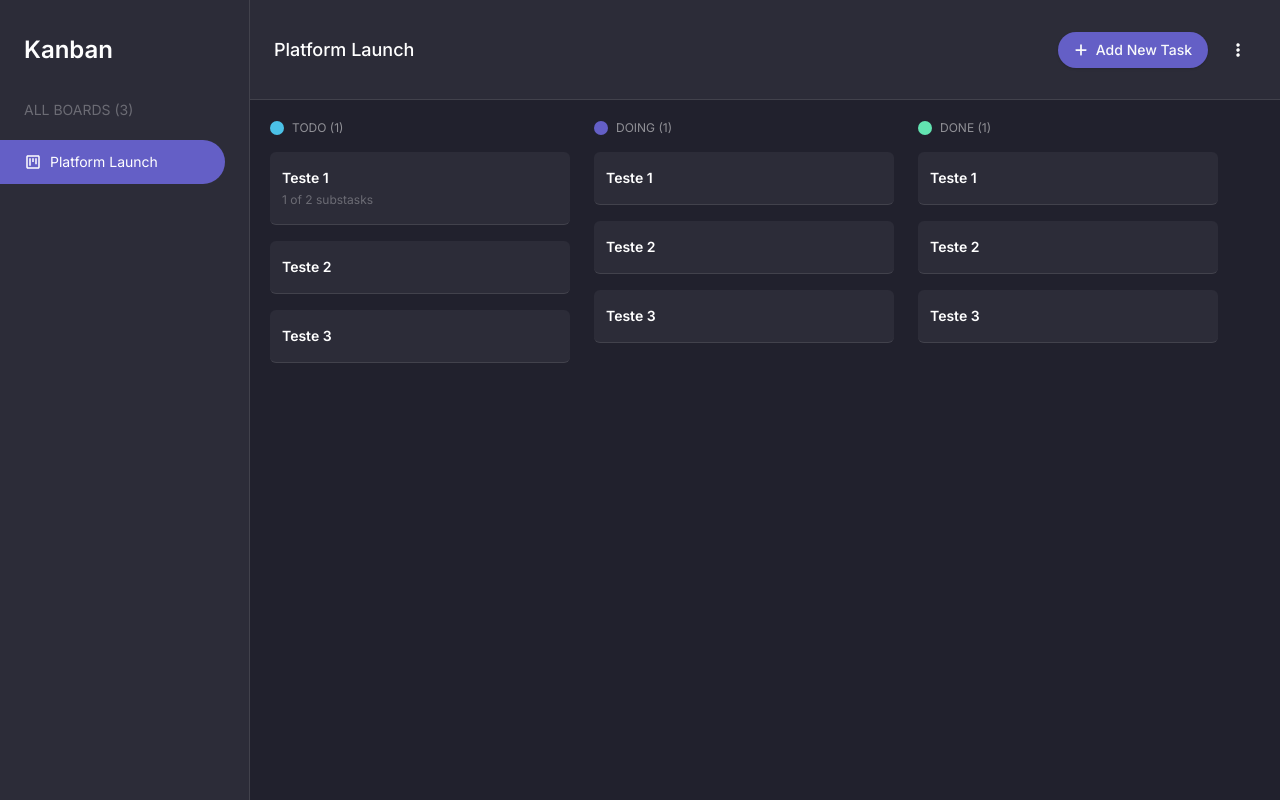
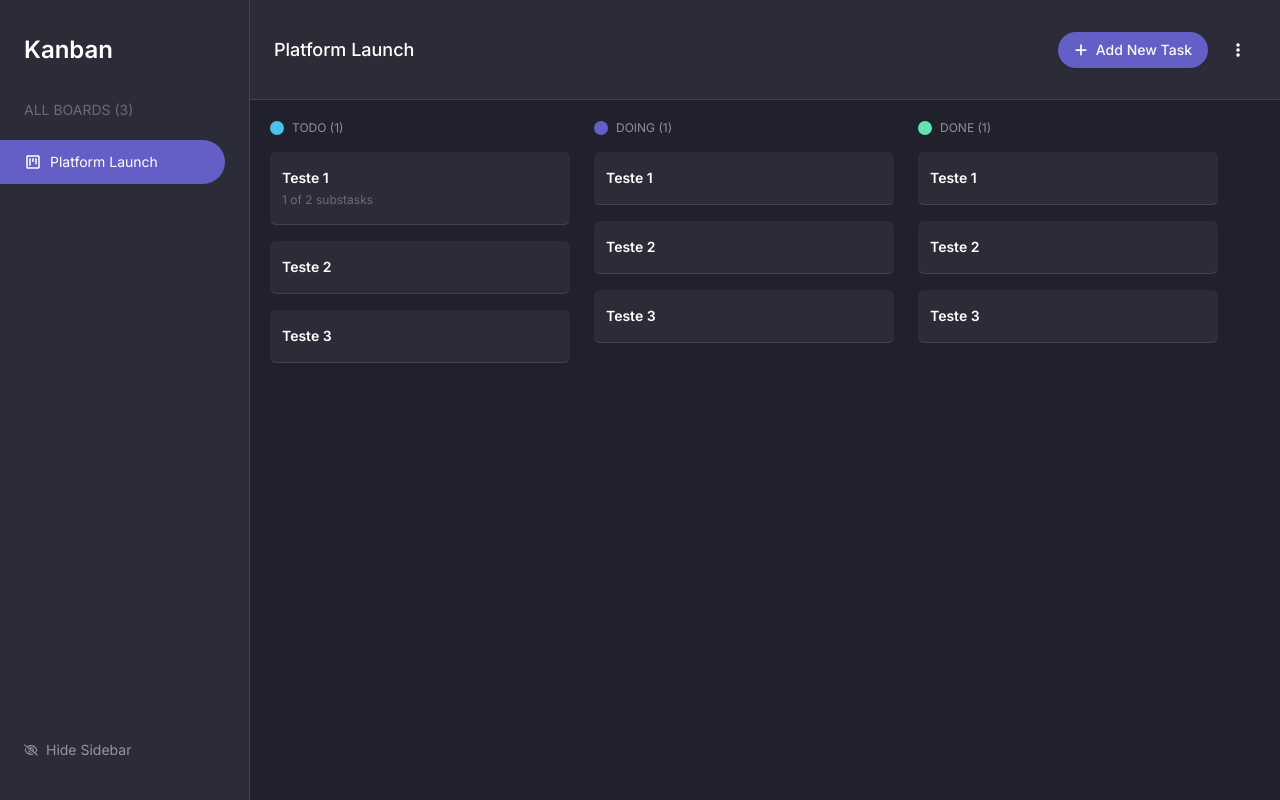
Before and after one commit to DaniloCHGS/kanban-app, a Next.js app: page / in a window 1280 px wide. Built offline with nearby package versions, Linux system fonts and the light colour scheme.

Commit message:
Hidden and show aside

```diff
--- /dev/null
+++ b/app/app.tsx
@@ -0,0 +1,23 @@
+"use client";
+
+import { useAside } from "@/store/useAside";
+import { Aside } from "./components/aside";
+import { MenuTop } from "./components/menu-top";
+
+export function App({
+  children,
+}: Readonly<{
+  children: React.ReactNode;
+}>) {
+  const { asideOpen } = useAside();
+  return (
+    <div
+      data-open={asideOpen}
+      className="grid min-h-screen grid-rows-[100px_1fr] bg-theme text-white data-[open=true]:grid-cols-[250px_1fr]"
+    >
+      <Aside />
+      <MenuTop />
+      <main className="p-5">{children}</main>
+    </div>
+  );
+}
--- a/app/components/aside.tsx
+++ b/app/components/aside.tsx
@@ -1,8 +1,17 @@
+"use client";
+
+import { useAside } from "@/store/useAside";
 import { AsideLink } from "./aside-link";
+import { HiddeAside } from "./toggle-show-aside";
 
 export function Aside() {
+  const { asideOpen } = useAside();
   return (
-    <aside className="row-span-2 border-r border-white/10 bg-theme-secondary pr-6">
+    <aside
+      data-open={asideOpen}
+      className="row-span-2 justify-between border-r border-white/10 bg-theme-secondary pb-8 pr-6 data-[open=true]:flex data-[open=false]:hidden data-[open=true]:flex-col"
+    >
+      <div>
         <header className="flex h-[100px] items-center px-6 text-2xl font-semibold">
           Kanban
         </header>
@@ -13,6 +22,9 @@ export function Aside() {
         <nav className="mt-5 flex w-full flex-col">
           <AsideLink href="/" title="Platform Launch" />
         </nav>
+      </div>
+
+      <HiddeAside />
     </aside>
   );
 }
--- a/app/components/menu-top.tsx
+++ b/app/components/menu-top.tsx
@@ -1,5 +1,5 @@
 import { Button } from "@/components/ui/button";
-import { FaPlus } from "react-icons/fa6";
+import { FaRegEye } from "react-icons/fa";
 import { SlOptionsVertical } from "react-icons/sl";
 import {
   DropdownMenu,
@@ -10,12 +10,14 @@ import {
   DropdownMenuTrigger,
 } from "@/components/ui/dropdown-menu";
 import { AddNewTaks } from "./AddNewTaks";
+import { ShowAside } from "./toggle-show-aside";
 
 export function MenuTop() {
   return (
     <nav className="flex items-center justify-between border-b border-white/10 bg-theme-secondary px-6">
       <h2 className="text-lg font-medium">Platform Launch</h2>
       <div className="flex items-center gap-3">
+        <ShowAside />
         <AddNewTaks />
 
         <DropdownMenu>
--- /dev/null
+++ b/app/components/toggle-show-aside.tsx
@@ -0,0 +1,31 @@
+"use client";
+
+import { Button } from "@/components/ui/button";
+import { useAside } from "@/store/useAside";
+import { FaRegEye, FaRegEyeSlash } from "react-icons/fa6";
+
+export function HiddeAside() {
+  const { setAsideOpen } = useAside();
+  return (
+    <button
+      onClick={() => setAsideOpen(false)}
+      className="ml-6 flex w-max items-center gap-2 py-2 text-sm text-white/50 transition hover:text-white"
+    >
+      <FaRegEyeSlash />
+      Hide Sidebar
+    </button>
+  );
+}
+
+export function ShowAside() {
+  const { setAsideOpen, asideOpen } = useAside();
+  return (
+    <Button
+      data-show={asideOpen}
+      onClick={() => setAsideOpen(true)}
+      className="gap-2 rounded-full data-[show=true]:hidden"
+    >
+      <FaRegEye /> Show Sidebar
+    </Button>
+  );
+}
--- a/app/layout.tsx
+++ b/app/layout.tsx
@@ -1,8 +1,7 @@
 import type { Metadata } from "next";
 import { Inter } from "next/font/google";
 import "./globals.css";
-import { Aside } from "./components/aside";
-import { MenuTop } from "./components/menu-top";
+import { App } from "./app";
 
 const inter = Inter({ subsets: ["latin"] });
 
@@ -19,11 +18,7 @@ export default function RootLayout({
   return (
     <html lang="pt-BR">
       <body className={inter.className}>
-        <div className="grid min-h-screen grid-cols-[250px_1fr] grid-rows-[100px_1fr] bg-theme text-white">
-          <Aside />
-          <MenuTop />
-          <main className="p-5">{children}</main>
-        </div>
+        <App>{children}</App>
       </body>
     </html>
   );
--- a/package.json
+++ b/package.json
@@ -61,7 +61,8 @@
     "tailwindcss-animate": "^1.0.7",
     "uuid": "^10.0.0",
     "vaul": "^0.9.1",
-    "zod": "^3.23.8"
+    "zod": "^3.23.8",
+    "zustand": "^4.5.4"
   },
   "devDependencies": {
     "@types/node": "^20",
--- /dev/null
+++ b/store/useAside.ts
@@ -0,0 +1,19 @@
+import { create } from "zustand";
+import { persist } from "zustand/middleware";
+
+interface Props {
+  asideOpen: boolean;
+  setAsideOpen: (asideOpen: boolean) => void;
+}
+
+export const useAside = create(
+  persist<Props>(
+    (set, get) => {
+      return {
+        asideOpen: true,
+        setAsideOpen: (asideOpen: boolean) => set({ asideOpen }),
+      };
+    },
+    { name: "kanban-aside-open" },
+  ),
+);
```
Also changed, not shown: 1 other file (tests, documents, lock files or other folders). Lines whose indentation alone changed are shown as unchanged.
